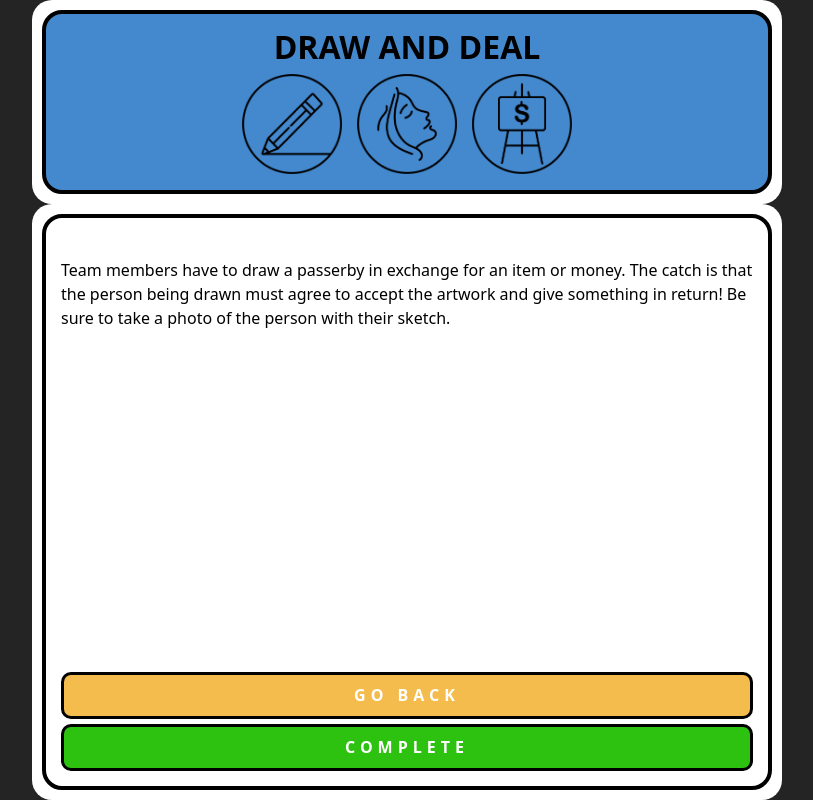
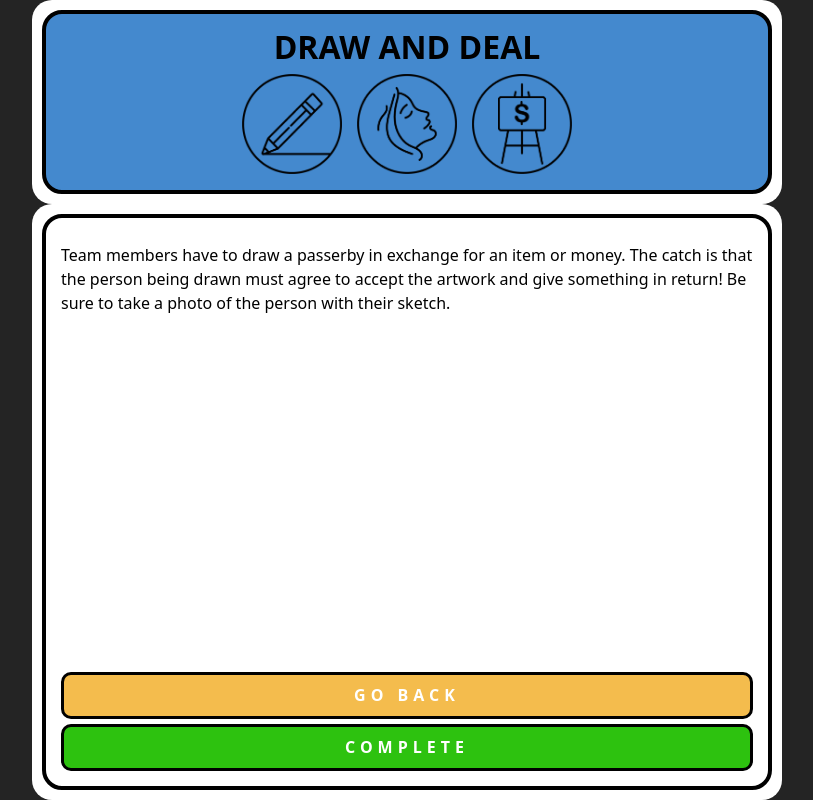
Before and after one commit to haydnkerr/Amazing-Race, a React (Vite) app: page /Amazing-Race/DrawPerson in a window 1280 px wide. Shown: the whole page, without its empty margins (233-1046 px from the left). Built offline with nearby package versions, Linux system fonts and the light colour scheme.

Commit message:
Update App.css

```diff
--- a/src/App.css
+++ b/src/App.css
@@ -199,7 +199,7 @@ body {
   display: flex;
   flex-direction: column;
   justify-content: space-between;
-  padding: 40px 15px 15px 15px;
+  padding: 25px 15px 15px 15px;
 }
 
 .numpad {
```
